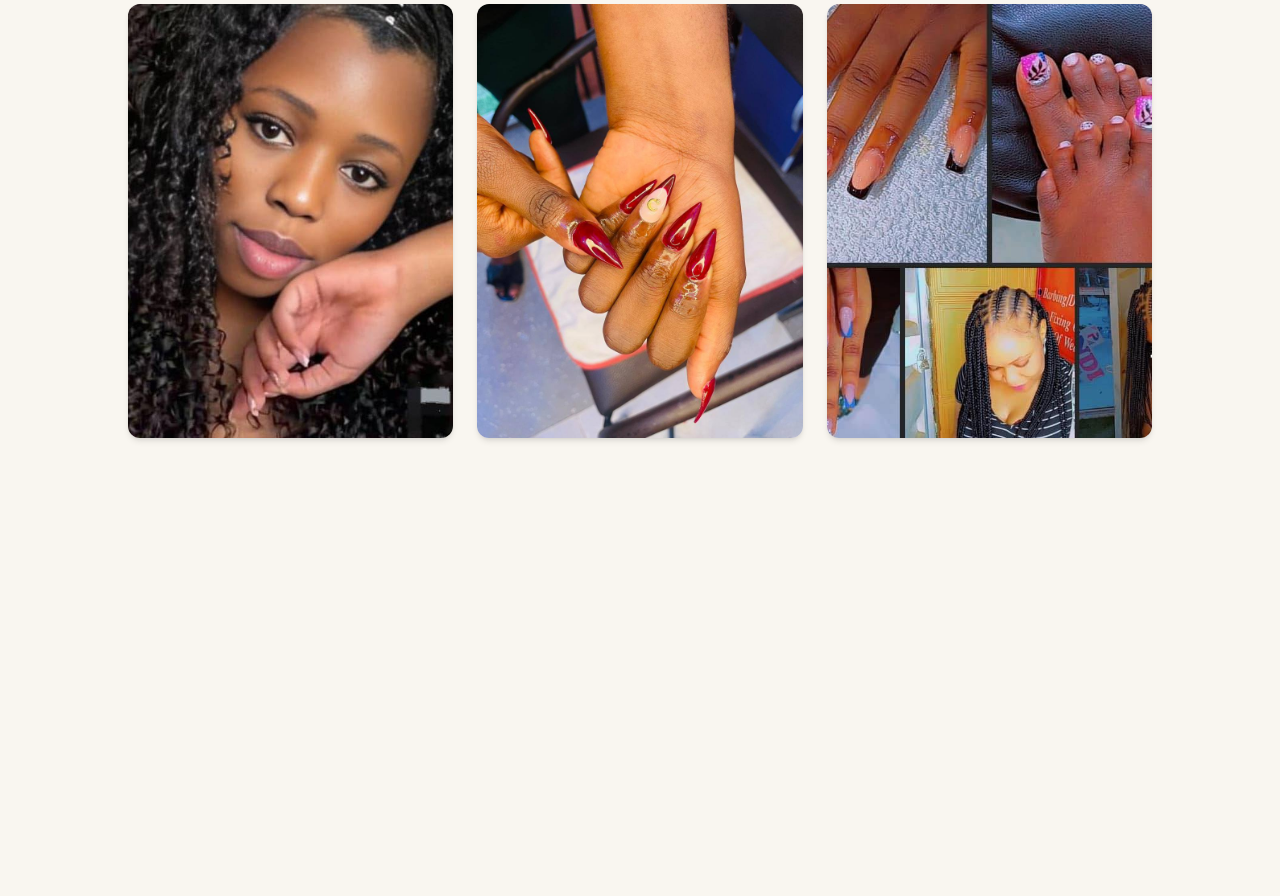
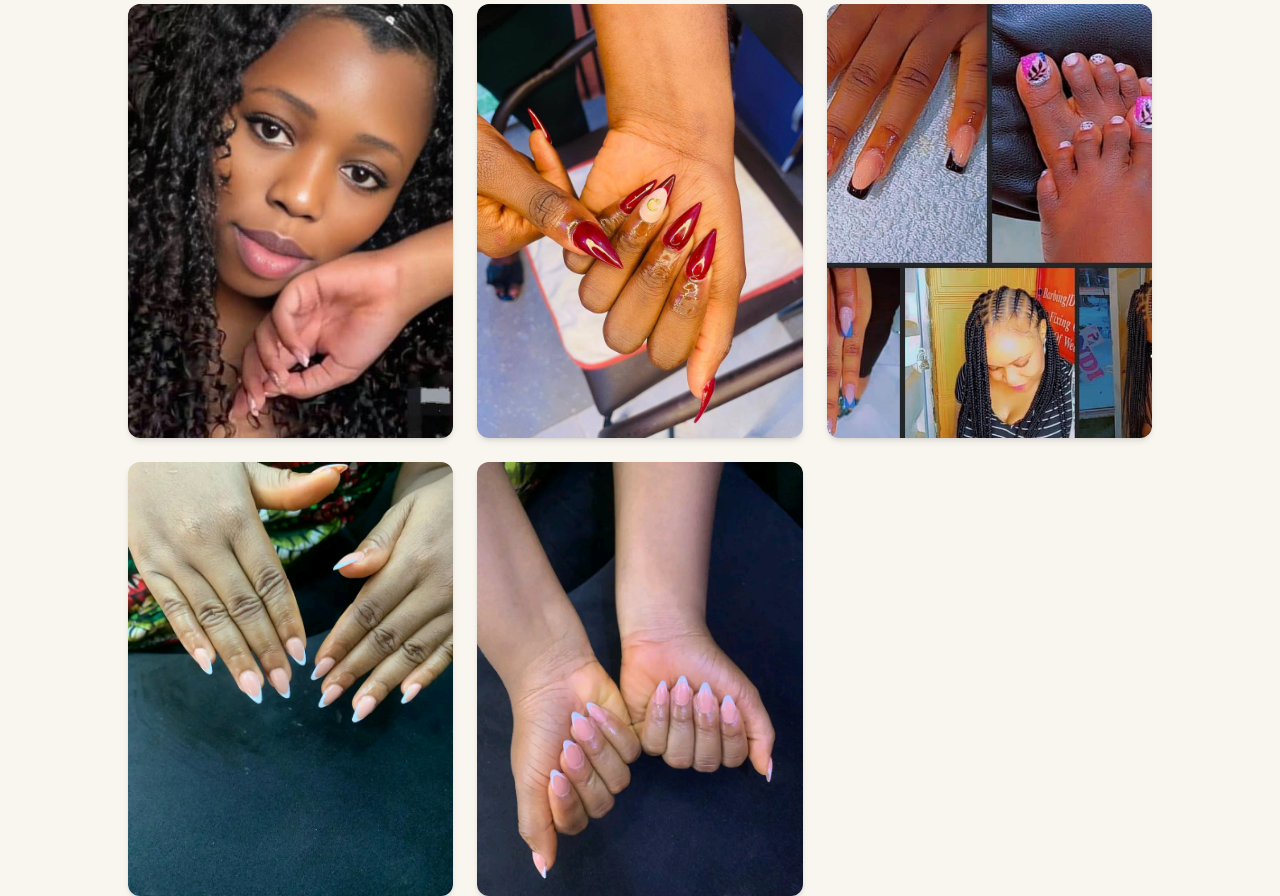
Before and after one commit to Richardidegah/somzik-saloon-and-spa, a website: page gallery.html in a window 1280 px wide. Shown: the part 120-1016 px from the top of the page. Before the commit the page ends 800 px from the top, so only its background shows below. Drawn offline with nearby package versions, Linux system fonts and the light colour scheme.

Commit message:
added two photos

```diff
--- a/gallery.html
+++ b/gallery.html
@@ -63,6 +63,15 @@
       <div class="overflow-hidden rounded-xl shadow-md">
         <img src="./photos/n2.jpg" alt="Photo 3" class="w-full h-full object-cover " />
       </div>
+
+        <div class="overflow-hidden rounded-xl shadow-md">
+        <img src="./photos/1749107725016.jpg" alt="Photo 3" class="w-full h-full object-cover " />
+      </div>
+
+      <div class="overflow-hidden rounded-xl shadow-md">
+        <img src="./photos/1749107743790.jpg" alt="Photo 3" class="w-full h-full object-cover " />
+      </div>
+
     </div>
   </div>
 </body>
```
Also changed, not shown: photos/1749107725016.jpg (added), photos/1749107743790.jpg (added).
